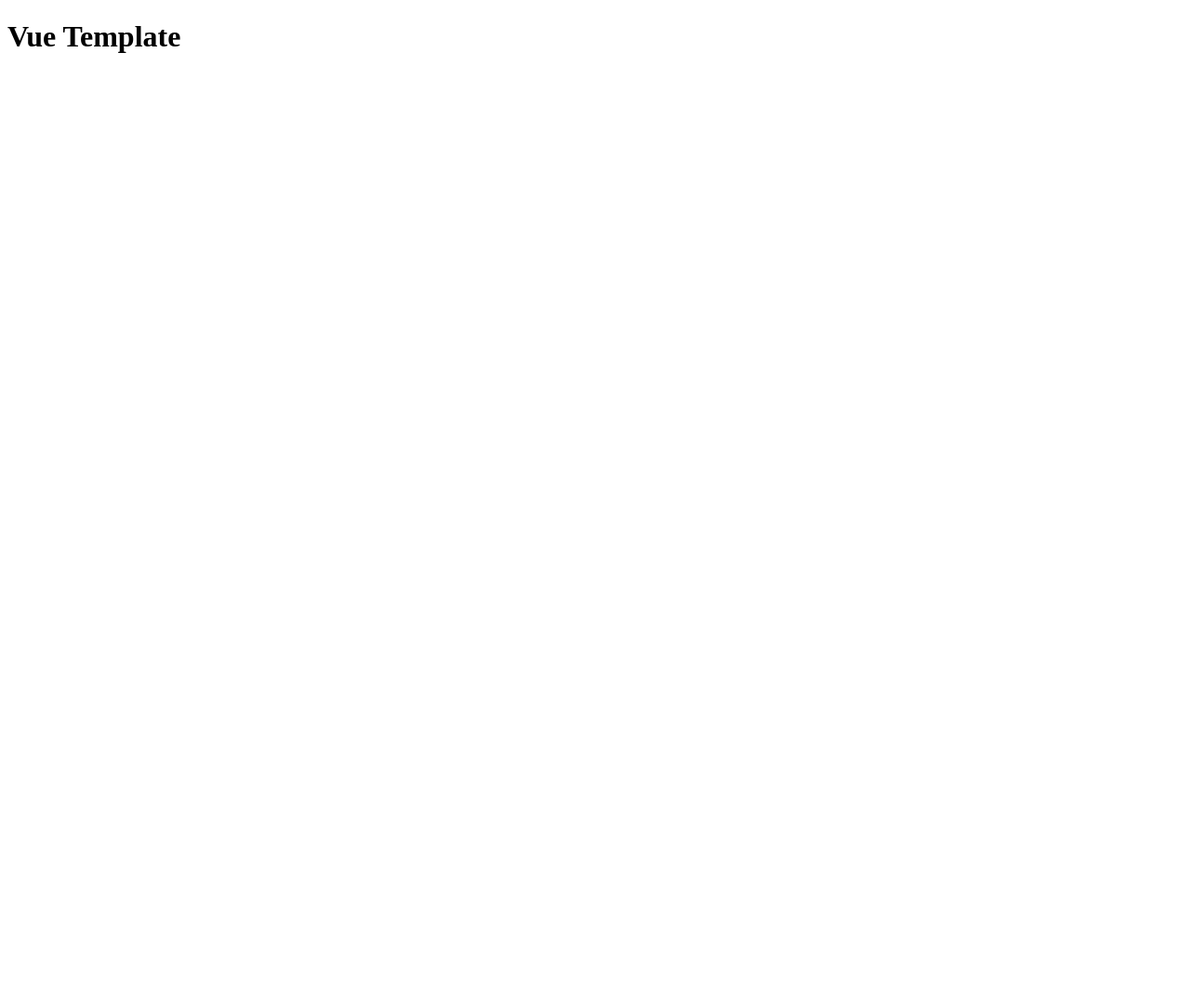
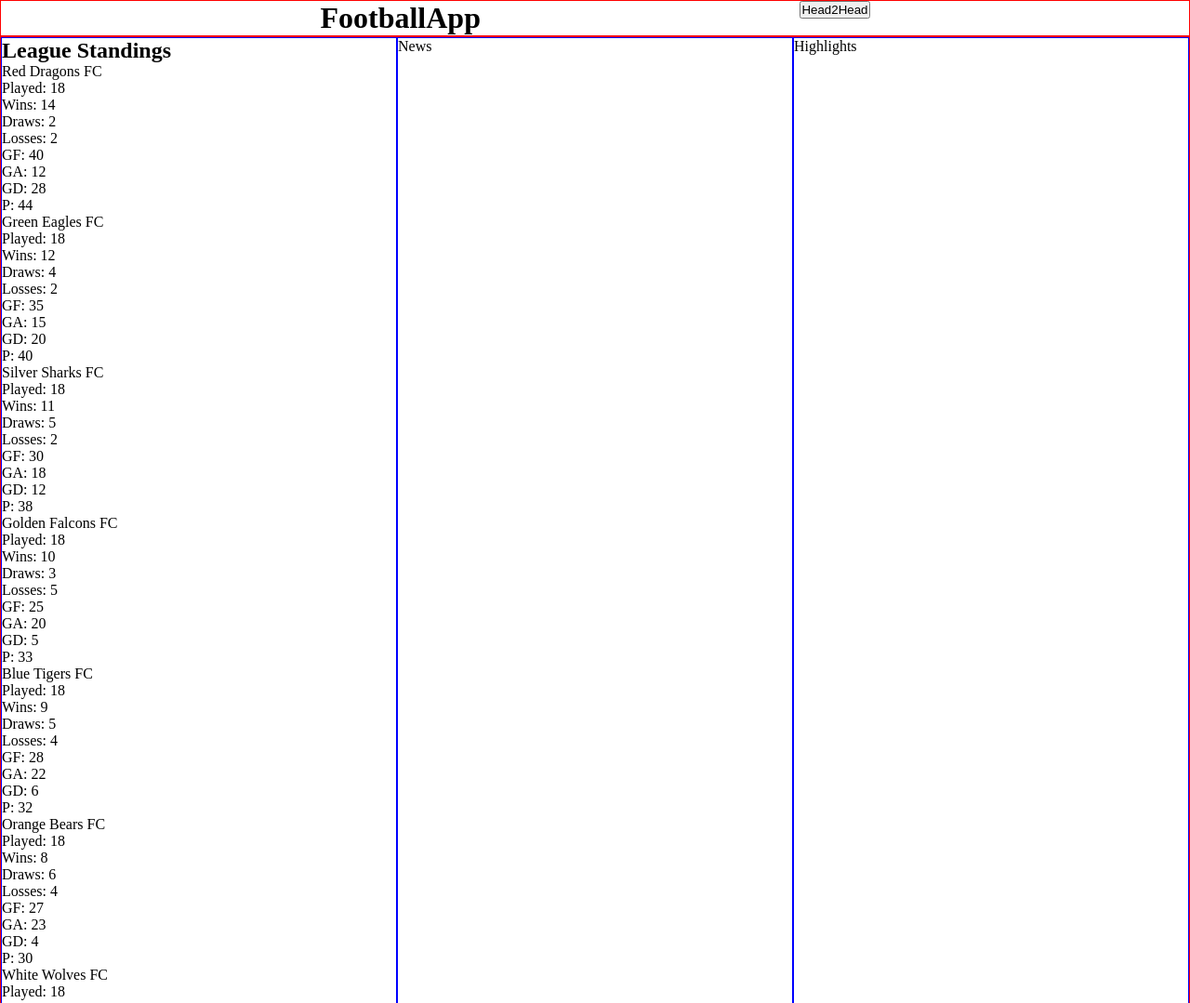
Before and after one commit to Axelskold93/Axelskold93.github.io, a plain HTML site: page index.html in a window 1280 px wide. Shown: the top 1079 px of the page at 93% size. Before the commit the page ends 800 px from the top, so only its background shows below. Drawn offline with nearby package versions, Linux system fonts and the light colour scheme.

Commit message:
Fixed fetch method for json data

```diff
--- a/index.html
+++ b/index.html
@@ -4,15 +4,43 @@
 <head>
     <meta charset="UTF-8">
     <meta name="viewport" content="width=device-width, initial-scale=1.0">
-    <title>Vue Template</title>
+    <title>FootballApp</title>
     <script src="https://unpkg.com/vue@3/dist/vue.global.js"></script>
-    <script src="main.js" defer></script>
+    <link rel="stylesheet" href="style.css">
 </head>
-
 <body>
     <div id="app">
-        <h1>Vue Template</h1>
+        <header>
+        <h1 class="heading">FootballApp</h1>
+        <label> <button>Head2Head</button></label>
+    </header>
+    <main>
+        <article id="table">
+            <h2>League Standings</h2>
+            <ol id="league-standings">
+                <li v-for="team in teams">
+                    <p id="team-name">{{ team.name }}</p>
+                    <ul>
+                        <li>Played: {{ team.matches_played }}</li>
+                        <li>Wins: {{ team.wins }}</li>
+                        <li>Draws: {{ team.draws }}</li>
+                        <li>Losses: {{ team.losses }}</li>
+                        <li>GF: {{ team.goals_for }}</li>
+                        <li>GA: {{ team.goals_against }}</li>
+                        <li>GD: {{ calculateGoalDifference(team) }}</li>
+                        <li>P: {{ calculatePoints(team) }}</li>
+                    </ul>
+                </li>
+            </ol>
+        </article>
+        <article id="news">News</article>
+        <article id="highlights">Highlights</article>
+    </main>
+    <footer>
+        <p id="creators">Created by Axel and Gabriel</p>
+    </footer>
     </div>
 </body>
+<script src="main.js" defer></script>
 
 </html>
--- a/main.js
+++ b/main.js
@@ -1,10 +1,33 @@
 Vue.createApp({
     methods: {
+      fetchData() {
+        fetch ('./season.json')
+        .then (response => {
+          return response.json();
+        })
+        .then(data => {
+          this.teams = data.teams;
+        })
+
+      },
+      calculateGoalDifference(team) {
+        return team.goals_for - team.goals_against;
+   },
+   calculatePoints(team) {
+       return team.wins * 3 + team.draws;
+   }
+
     },
     computed: {
     },
     data() {
         return {
+          teams: []
         };
+      },
+
+      mounted() {
+        this.fetchData();
     }
-}).mount('#app');
+
+    }).mount('#app');
--- /dev/null
+++ b/season.json
@@ -0,0 +1,105 @@
+{
+    "league": "Premier League",
+    "season": "2024/2025",
+    "teams": [
+      {
+        "name": "Red Dragons FC",
+        "matches_played": 18,
+        "wins": 14,
+        "draws": 2,
+        "losses": 2,
+        "goals_for": 40,
+        "goals_against": 12,
+        "points": 44
+      },
+      {
+        "name": "Green Eagles FC",
+        "matches_played": 18,
+        "wins": 12,
+        "draws": 4,
+        "losses": 2,
+        "goals_for": 35,
+        "goals_against": 15,
+        "points": 40
+      },
+      {
+        "name": "Silver Sharks FC",
+        "matches_played": 18,
+        "wins": 11,
+        "draws": 5,
+        "losses": 2,
+        "goals_for": 30,
+        "goals_against": 18,
+        "points": 38
+      },
+      {
+        "name": "Golden Falcons FC",
+        "matches_played": 18,
+        "wins": 10,
+        "draws": 3,
+        "losses": 5,
+        "goals_for": 25,
+        "goals_against": 20,
+        "points": 33
+      },
+      {
+        "name": "Blue Tigers FC",
+        "matches_played": 18,
+        "wins": 9,
+        "draws": 5,
+        "losses": 4,
+        "goals_for": 28,
+        "goals_against": 22,
+        "points": 32
+      },
+      {
+        "name": "Orange Bears FC",
+        "matches_played": 18,
+        "wins": 8,
+        "draws": 6,
+        "losses": 4,
+        "goals_for": 27,
+        "goals_against": 23,
+        "points": 30
+      },
+      {
+        "name": "White Wolves FC",
+        "matches_played": 18,
+        "wins": 7,
+        "draws": 7,
+        "losses": 4,
+        "goals_for": 22,
+        "goals_against": 18,
+        "points": 28
+      },
+      {
+        "name": "Black Panthers FC",
+        "matches_played": 18,
+        "wins": 6,
+        "draws": 5,
+        "losses": 7,
+        "goals_for": 20,
+        "goals_against": 25,
+        "points": 23
+      },
+      {
+        "name": "Purple Cobras FC",
+        "matches_played": 18,
+        "wins": 5,
+        "draws": 7,
+        "losses": 6,
+        "goals_for": 18,
+        "goals_against": 20,
+        "points": 22
+      },
+      {
+        "name": "Yellow Lions FC",
+        "matches_played": 18,
+        "wins": 4,
+        "draws": 6,
+        "losses": 8,
+        "goals_for": 15,
+        "goals_against": 30,
+        "points": 18
+      }
+    ]}
--- /dev/null
+++ b/style.css
@@ -0,0 +1,40 @@
+* {
+    box-sizing: border-box;
+    margin: 0;
+    padding: 0;
+}
+
+body {
+    display: grid;
+    width: 100%;
+    min-height: 100vh;
+
+    flex-direction: column;
+    align-items: stretch;
+}
+header {
+    display: flex;
+    flex-direction: row;
+    border: solid 1px red;
+    justify-content: space-evenly;
+    width: 100%;
+    flex: 1;
+}
+main {
+    display: flex;
+    flex-direction: row;
+    border: solid 1px red;
+    justify-content: space-evenly;
+    width: 100%;
+    flex: 2;
+}
+#table, #news, #highlights {
+    border: solid 1px blue;
+    width: 100%;
+}
+footer {
+    border: solid 1px red;
+    justify-content: space-evenly;
+    width: 100%;
+    flex: 1;
+}
```
